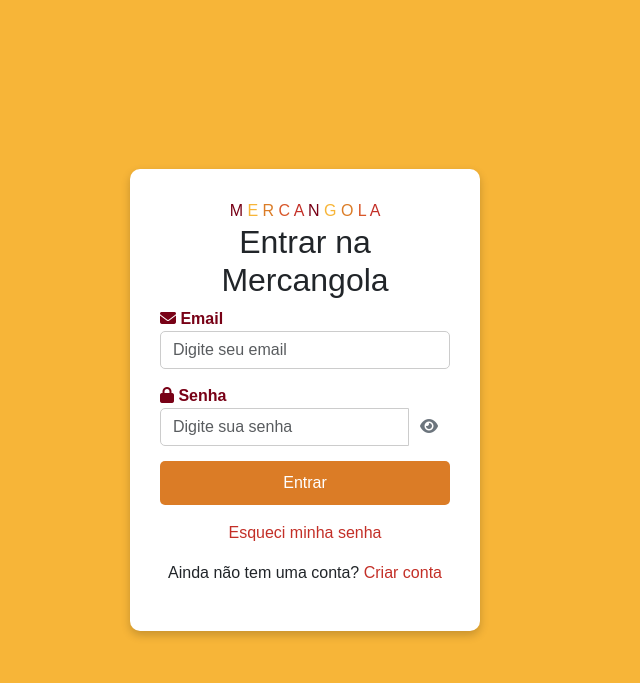
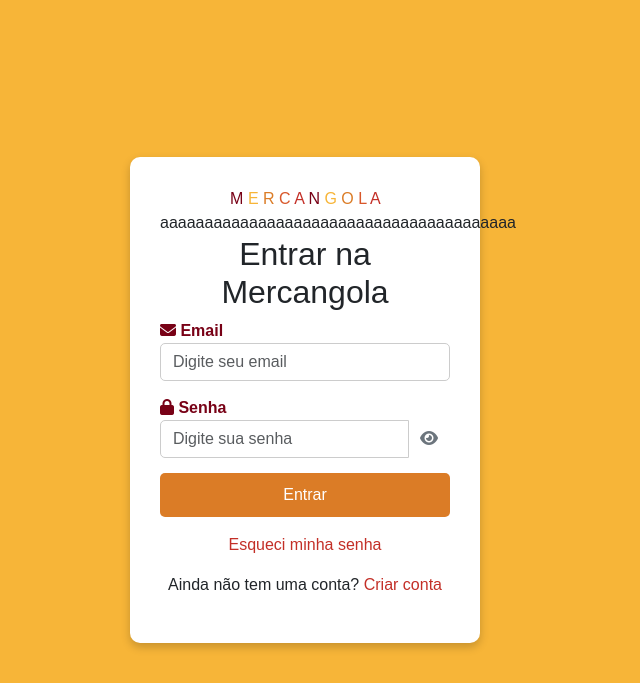
Before and after one commit to Erick0011/Mercangola, a Flask app: page /login in a window 1280 px wide. Shown: the top 683 px of the page, without its empty margins (335-975 px from the left). Run offline with Flask 3, Linux system fonts and the light colour scheme; some libraries are stand-ins or nearby versions.

Commit message:
mantendo a ofensiva

```diff
--- a/app/templates/includes/logo.html
+++ b/app/templates/includes/logo.html
@@ -10,3 +10,4 @@
     <span style="color: #D8572A;">L</span>
     <span style="color: #C32F27;">A</span>
 </a>
+aaaaaaaaaaaaaaaaaaaaaaaaaaaaaaaaaaaaaaaa
```
